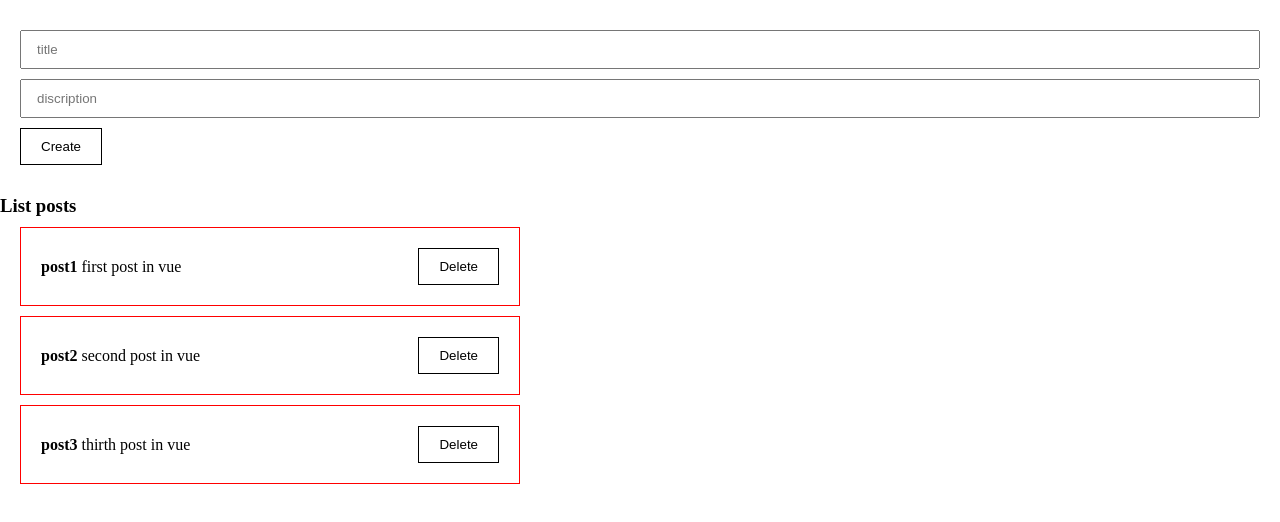
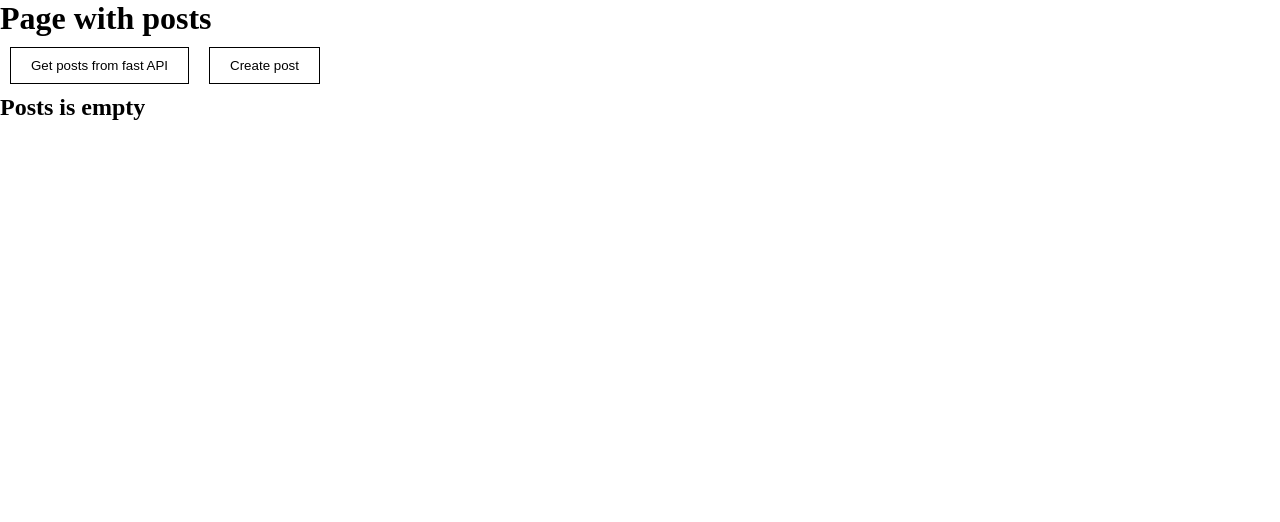
Before and after one commit to landges/fastvue-study, a Vue app in the folder frontend/: page / in a window 1280 px wide. Shown: the top 522 px of the page. Built offline with nearby package versions, Linux system fonts and the light colour scheme.

Commit message:
add simple backend on fastapi

```diff
--- a/frontend/src/App.vue
+++ b/frontend/src/App.vue
@@ -1,10 +1,19 @@
 <template>
     <div>
-        <postForm
-        @create="createPost"
-        />
+        <h1>Page with posts</h1>
+        <my-button @click="fetchPosts">Get posts from fast API</my-button>
+        <my-button
+        @click="showDialog"
+        >Create post</my-button>
+        <my-dialog v-model:show="dialogVisible">
+            <postForm
+            @create="createPost"
+            />
+        </my-dialog>
+
         <postList
         :posts="posts"
+        @remove="removePost"
         />
     </div>
 </template>
@@ -13,23 +22,38 @@
 import { throwStatement } from '@babel/types';
 import postForm from "@/components/postForm"
 import postList from "@/components/postList"
+import axios from 'axios'
+
 export default {
     components:{
         postForm, postList
     },
     data(){
         return {
-            posts:[
-                {id: 1, title: "post1", discriprion:"first post in vue"},
-                {id: 2, title: "post2", discriprion:"second post in vue"},
-                {id: 3, title: "post3", discriprion:"thirth post in vue"},
-            ]
+            posts:[],
+            dialogVisible:false,
         }
     },
     methods:{
         createPost(post){
             this.posts.push(post);
+            this.dialogVisible=false;
         },
+        removePost(post){
+            this.posts = this.posts.filter(p => p.id !== post.id)
+        },
+        showDialog(){
+            this.dialogVisible=true;
+        },
+        async fetchPosts(){
+            try{
+                const response = await axios.get('http://127.0.0.1:8000/posts');
+                this.posts = response.data.posts;
+            }
+            catch(e){
+                alert("Error")
+            }
+        }
 
     }
 }
--- a/frontend/src/components/UI/MyButton.vue
+++ b/frontend/src/components/UI/MyButton.vue
@@ -15,7 +15,7 @@ export default{
 
 .btn{
     padding: 10px 20px;
-    margin: 10px 0px;
+    margin: 10px 10px;
     align-self: flex-start;
     background:none;
     border: 1px solid black;
--- /dev/null
+++ b/frontend/src/components/UI/MyDialog.vue
@@ -0,0 +1,44 @@
+<template>
+    <div class="dialog" v-if="show" @click.stop="hideDialog">
+        <div @click.stop class="dialog__content">
+            <slot></slot>
+        </div>
+    </div>
+</template>
+
+<script>
+export default{
+    name: "my-dialog",
+    props:{
+        show:{
+            type: Boolean,
+            defauilt: false,
+        }
+    },
+    methods:{
+        hideDialog(){
+            this.$emit('update:show', false);
+        }
+    }
+}
+
+</script>
+
+<style scoped>
+.dialog{
+    top: 0;
+    bottom: 0;
+    right: 0;
+    left: 0;
+    background:rgba(0, 0, 0, 0.5);
+    position: fixed;
+    display: flex;
+}
+.dialog__content{
+    margin: auto;
+    background: white;
+    border-radius: 12px;
+    min-height: 50px;
+    min-width: 300px;
+}
+</style>
--- a/frontend/src/components/UI/index.js
+++ b/frontend/src/components/UI/index.js
@@ -1,6 +1,7 @@
 import MyButton from "@/components/UI/MyButton"
 import MyInput from "@/components/UI/MyInput"
+import MyDialog from "@/components/UI/MyDialog"
 
 export default[
-    MyButton, MyInput
+    MyButton, MyInput, MyDialog
 ]
--- a/frontend/src/components/postItem.vue
+++ b/frontend/src/components/postItem.vue
@@ -2,7 +2,7 @@
     <div class="post">
         <div class="name"><strong>{{post.title}}</strong> {{post.discriprion}}</div>
         <div class="btns">
-            <my-button>Delete</my-button>
+            <my-button @click="$emit('remove',post)">Delete</my-button>
         </div>
     </div>
 </template>
--- a/frontend/src/components/postList.vue
+++ b/frontend/src/components/postList.vue
@@ -1,13 +1,16 @@
 <template>
-    <div>
+    <div v-if="posts.length > 0">
         <h3>List posts</h3>
         <div class="posts">
             <postItem
             v-for="post in posts"
             :post="post"
+            :key="post.id"
+            @remove="$emit('remove',post)"
             />
         </div>
     </div>
+    <h2 v-else>Posts is empty</h2>
 </template>
 
 <script>
```
Also changed, not shown: 2 other files (tests, documents, lock files or other folders).
